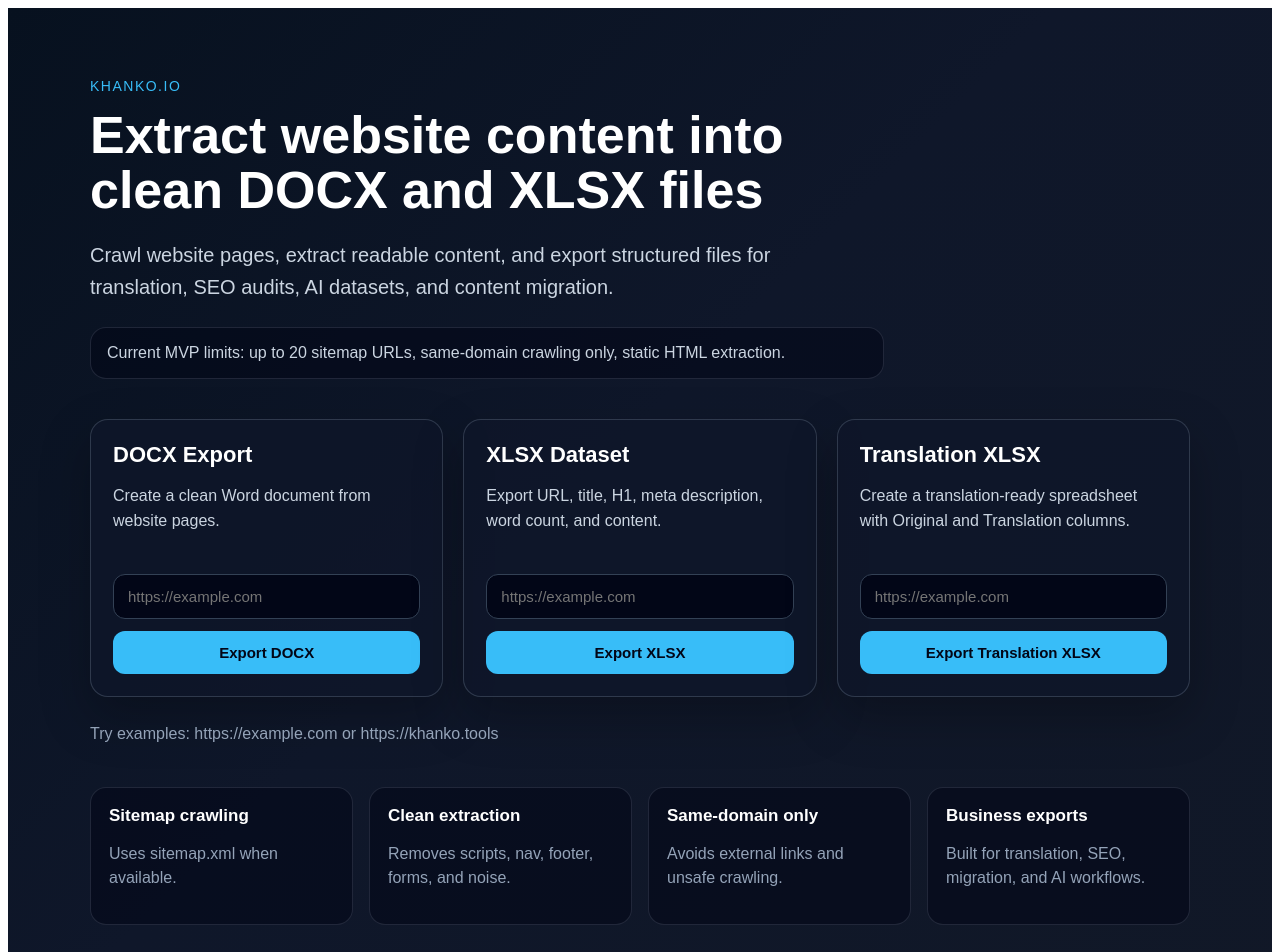
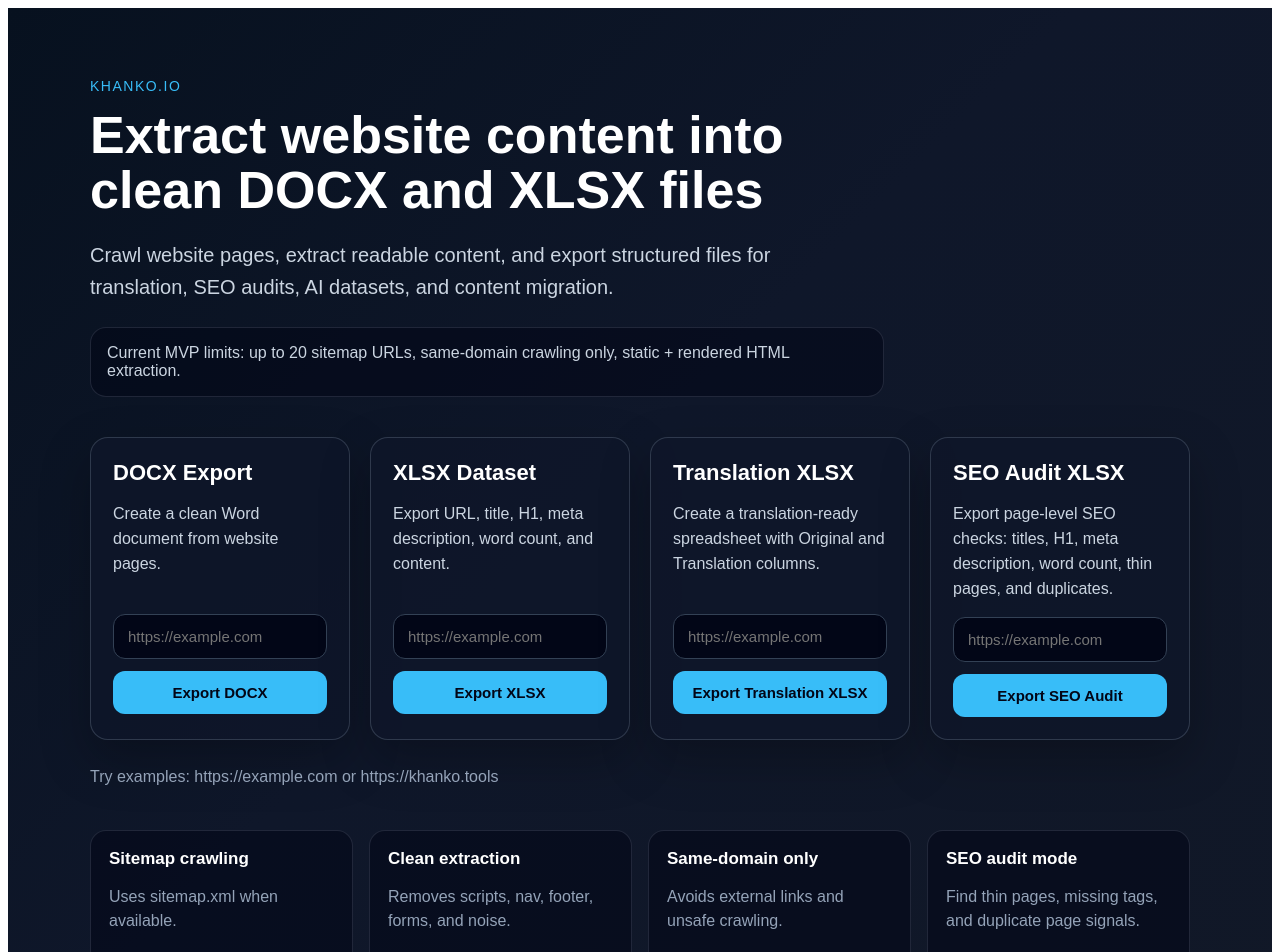
Before and after one commit to KhankoYordanov/khanko-io, a Next.js app: page / in a window 1280 px wide. Shown: the top 952 px of the page. Built offline with nearby package versions, Linux system fonts and the light colour scheme.

Commit message:
Update page.tsx

```diff
--- a/app/page.tsx
+++ b/app/page.tsx
@@ -63,7 +63,7 @@ export default function HomePage() {
           }}
         >
           Current MVP limits: up to 20 sitemap URLs, same-domain crawling only,
-          static HTML extraction.
+          static + rendered HTML extraction.
         </div>
 
         <div
@@ -94,6 +94,13 @@ export default function HomePage() {
             action="/api/export-translation-xlsx"
             button="Export Translation XLSX"
           />
+
+          <ExportCard
+            title="SEO Audit XLSX"
+            description="Export page-level SEO checks: titles, H1, meta description, word count, thin pages, and duplicates."
+            action="/api/export-seo-audit"
+            button="Export SEO Audit"
+          />
         </div>
 
         <div style={{ marginTop: 28, color: "#94a3b8" }}>
@@ -111,7 +118,7 @@ export default function HomePage() {
           <Feature title="Sitemap crawling" text="Uses sitemap.xml when available." />
           <Feature title="Clean extraction" text="Removes scripts, nav, footer, forms, and noise." />
           <Feature title="Same-domain only" text="Avoids external links and unsafe crawling." />
-          <Feature title="Business exports" text="Built for translation, SEO, migration, and AI workflows." />
+          <Feature title="SEO audit mode" text="Find thin pages, missing tags, and duplicate page signals." />
         </div>
 
         <footer
@@ -162,7 +169,7 @@ function ExportCard({
         style={{
           color: "#cbd5e1",
           lineHeight: 1.55,
-          minHeight: 74,
+          minHeight: 96,
         }}
       >
         {description}
```
